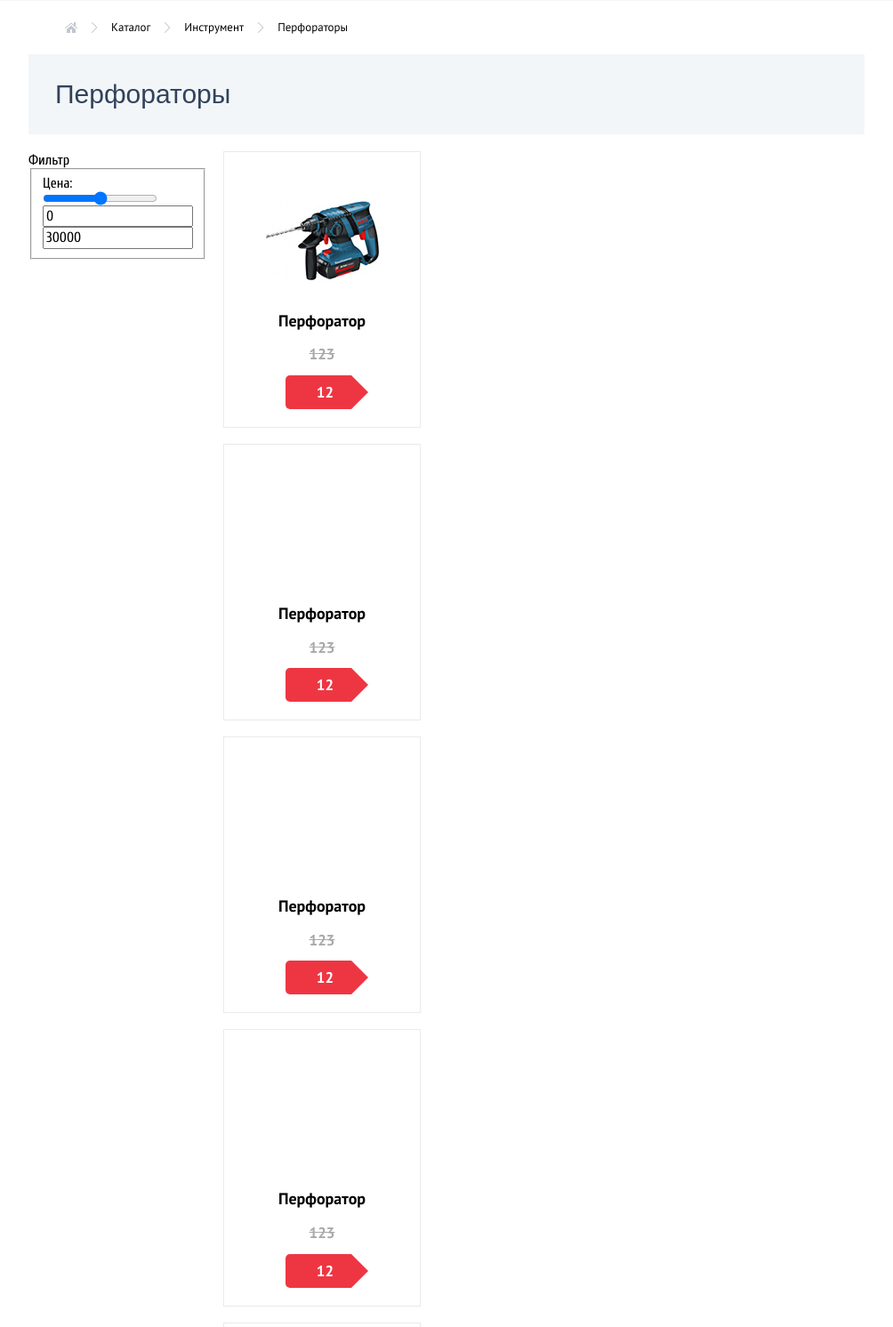
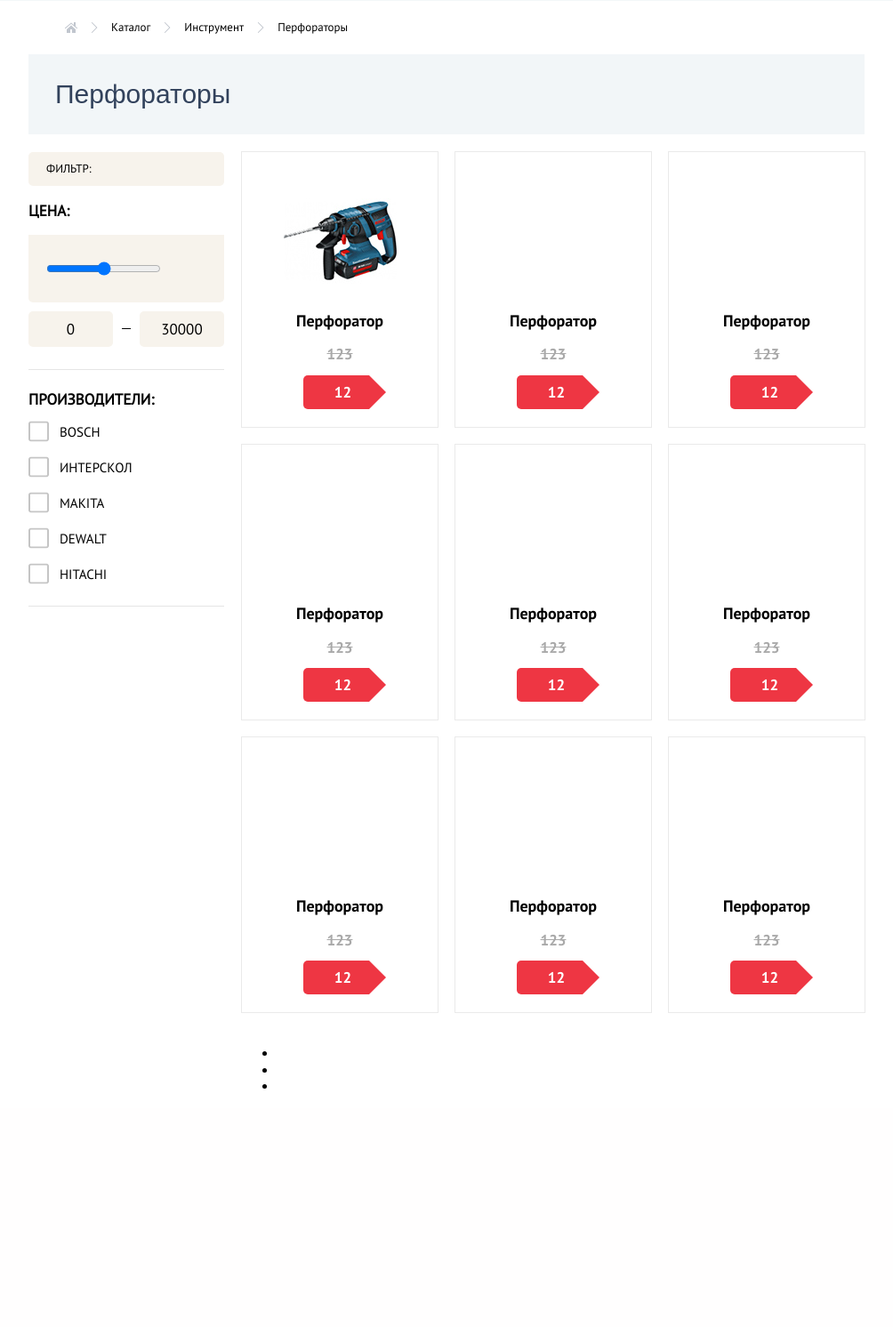
Before and after one commit to nyasquirrel/technomart, a PHP site: page /catalog.html in a window 1280 px wide. Shown: the part 377-1869 px from the top of the page at 89% size, without its empty margins (138-1142 px from the left). After the commit the page ends 1601 px from the top, so only its background shows below. Run offline with PHP 8.4, Linux system fonts and the light colour scheme; some web fonts are replaced.

Commit message:
сделал половину фильтра

```diff
--- a/catalog.html
+++ b/catalog.html
@@ -149,18 +149,75 @@
 			<div class="container">
 				<section class="headline-inner"><h1 class="headline-catalog">Перфораторы</h1></section>
 				<div class="wrap-content">
-					<section class="filter">
-						<div class="filter__title">Фильтр</div>
-						<fieldset class="filter__price">
-							<leged>Цена:
-								<div class="price__content"><input type="range" class="price__range"></div>
+					<aside class="filter">
+						<form method="get">
+							<div class="filter__title bg-auxiliary">Фильтр:</div>
+							<fieldset class="filter__price">
+								<legend>Цена:</legend>
+								<div class="price__content bg-auxiliary"><input type="range" class="price__range"></div>
 								<div class="price__value">
-									<div class="price__content price__value-min"><input type="number" value="0"></div>
-									<div class="price__content price__value-max"><input type="number" value="30000"></div>
+									<div class="price__value-min bg-auxiliary"><input type="text" value="0"></div>
+									<span class="price__value-separate"></span>
+									<div class="price__value-max bg-auxiliary"><input type="text" value="30000"></div>
 								</div>
-							</leged>
-						</fieldset>
-					</section>
+							</fieldset>
+							<fieldset class="filter__manufacturers">
+								<legend>Производители:</legend>
+									<ul>
+										<li class="manufacturers__item">
+											<input type="checkbox" class="filter__input--checkbox" id="filter-manufacturers-bosch" name="Bosch">
+											<label for="filter-manufacturers-bosch" class="filter__checkbox">
+												<span class="checkbox-indicator">
+													<svg xmlns="http://www.w3.org/2000/svg" width="23" height="23" viewBox="0 0 23 23" class="checkbox-off"><path d="M20 2c.542 0 1 .458 1 1v17c0 .542-.458 1-1 1H3c-.542 0-1-.458-1-1V3c0-.542.458-1 1-1h17m0-2H3C1.35 0 0 1.35 0 3v17c0 1.65 1.35 3 3 3h17c1.65 0 3-1.35 3-3V3c0-1.65-1.35-3-3-3z"/></svg>
+													<svg xmlns="http://www.w3.org/2000/svg" width="27" height="23" viewBox="0 0 27 23" class="checkbox-on"><path d="M7.285 7.486l-2.829 2.829 7.783 7.783L26.171 4.166l-2.828-2.829-11.104 11.102z"/><path d="M21 20c0 .542-.458 1-1 1H3c-.542 0-1-.458-1-1V3c0-.542.458-1 1-1h16.908L21.493.415A2.96 2.96 0 0 0 20 0H3C1.35 0 0 1.35 0 3v17c0 1.65 1.35 3 3 3h17c1.65 0 3-1.35 3-3v-9.829l-2 2V20z"/></svg>
+												</span>
+												Bosch
+											</label>
+										</li>
+										<li class="manufacturers__item">
+											<input type="checkbox" class="filter__input--checkbox" id="filter-manufacturers-interskol" name="Интерскол">
+											<label for="filter-manufacturers-interskol" class="filter__checkbox">
+												<span class="checkbox-indicator">
+													<svg xmlns="http://www.w3.org/2000/svg" width="23" height="23" viewBox="0 0 23 23" class="checkbox-off"><path d="M20 2c.542 0 1 .458 1 1v17c0 .542-.458 1-1 1H3c-.542 0-1-.458-1-1V3c0-.542.458-1 1-1h17m0-2H3C1.35 0 0 1.35 0 3v17c0 1.65 1.35 3 3 3h17c1.65 0 3-1.35 3-3V3c0-1.65-1.35-3-3-3z"/></svg>
+													<svg xmlns="http://www.w3.org/2000/svg" width="27" height="23" viewBox="0 0 27 23" class="checkbox-on"><path d="M7.285 7.486l-2.829 2.829 7.783 7.783L26.171 4.166l-2.828-2.829-11.104 11.102z"/><path d="M21 20c0 .542-.458 1-1 1H3c-.542 0-1-.458-1-1V3c0-.542.458-1 1-1h16.908L21.493.415A2.96 2.96 0 0 0 20 0H3C1.35 0 0 1.35 0 3v17c0 1.65 1.35 3 3 3h17c1.65 0 3-1.35 3-3v-9.829l-2 2V20z"/></svg>
+												</span>
+												Интерскол
+											</label>
+										</li>
+										<li class="manufacturers__item">
+											<input type="checkbox" class="filter__input--checkbox" id="filter-manufacturers-makita" name="Makita">
+											<label for="filter-manufacturers-makita" class="filter__checkbox">
+												<span class="checkbox-indicator">
+													<svg xmlns="http://www.w3.org/2000/svg" width="23" height="23" viewBox="0 0 23 23" class="checkbox-off"><path d="M20 2c.542 0 1 .458 1 1v17c0 .542-.458 1-1 1H3c-.542 0-1-.458-1-1V3c0-.542.458-1 1-1h17m0-2H3C1.35 0 0 1.35 0 3v17c0 1.65 1.35 3 3 3h17c1.65 0 3-1.35 3-3V3c0-1.65-1.35-3-3-3z"/></svg>
+													<svg xmlns="http://www.w3.org/2000/svg" width="27" height="23" viewBox="0 0 27 23" class="checkbox-on"><path d="M7.285 7.486l-2.829 2.829 7.783 7.783L26.171 4.166l-2.828-2.829-11.104 11.102z"/><path d="M21 20c0 .542-.458 1-1 1H3c-.542 0-1-.458-1-1V3c0-.542.458-1 1-1h16.908L21.493.415A2.96 2.96 0 0 0 20 0H3C1.35 0 0 1.35 0 3v17c0 1.65 1.35 3 3 3h17c1.65 0 3-1.35 3-3v-9.829l-2 2V20z"/></svg>
+												</span>
+												Makita
+											</label>
+										</li>
+										<li class="manufacturers__item">
+											<input type="checkbox" class="filter__input--checkbox" id="filter-manufacturers-dewalt" name="Dewalt">
+											<label for="filter-manufacturers-dewalt" class="filter__checkbox">
+												<span class="checkbox-indicator">
+													<svg xmlns="http://www.w3.org/2000/svg" width="23" height="23" viewBox="0 0 23 23" class="checkbox-off"><path d="M20 2c.542 0 1 .458 1 1v17c0 .542-.458 1-1 1H3c-.542 0-1-.458-1-1V3c0-.542.458-1 1-1h17m0-2H3C1.35 0 0 1.35 0 3v17c0 1.65 1.35 3 3 3h17c1.65 0 3-1.35 3-3V3c0-1.65-1.35-3-3-3z"/></svg>
+													<svg xmlns="http://www.w3.org/2000/svg" width="27" height="23" viewBox="0 0 27 23" class="checkbox-on"><path d="M7.285 7.486l-2.829 2.829 7.783 7.783L26.171 4.166l-2.828-2.829-11.104 11.102z"/><path d="M21 20c0 .542-.458 1-1 1H3c-.542 0-1-.458-1-1V3c0-.542.458-1 1-1h16.908L21.493.415A2.96 2.96 0 0 0 20 0H3C1.35 0 0 1.35 0 3v17c0 1.65 1.35 3 3 3h17c1.65 0 3-1.35 3-3v-9.829l-2 2V20z"/></svg>
+												</span>
+												Dewalt
+											</label>
+										</li>
+										<li class="manufacturers__item">
+											<input type="checkbox" class="filter__input--checkbox" id="filter-manufacturers-hitachi" name="Hitachi">
+											<label for="filter-manufacturers-hitachi" class="filter__checkbox">
+												<span class="checkbox-indicator">
+													<svg xmlns="http://www.w3.org/2000/svg" width="23" height="23" viewBox="0 0 23 23" class="checkbox-off"><path d="M20 2c.542 0 1 .458 1 1v17c0 .542-.458 1-1 1H3c-.542 0-1-.458-1-1V3c0-.542.458-1 1-1h17m0-2H3C1.35 0 0 1.35 0 3v17c0 1.65 1.35 3 3 3h17c1.65 0 3-1.35 3-3V3c0-1.65-1.35-3-3-3z"/></svg>
+													<svg xmlns="http://www.w3.org/2000/svg" width="27" height="23" viewBox="0 0 27 23" class="checkbox-on"><path d="M7.285 7.486l-2.829 2.829 7.783 7.783L26.171 4.166l-2.828-2.829-11.104 11.102z"/><path d="M21 20c0 .542-.458 1-1 1H3c-.542 0-1-.458-1-1V3c0-.542.458-1 1-1h16.908L21.493.415A2.96 2.96 0 0 0 20 0H3C1.35 0 0 1.35 0 3v17c0 1.65 1.35 3 3 3h17c1.65 0 3-1.35 3-3v-9.829l-2 2V20z"/></svg>
+												</span>
+											Hitachi
+											</label>
+										</li>
+									</ul>
+							</fieldset>
+						</form>
+					</aside>
 					<section class="listing-wrap">
 						<div class="listing__sort"></div>
 						<section class="listing">
--- a/css/style.css
+++ b/css/style.css
@@ -514,7 +514,7 @@ nav {
 	margin-right: 20px;
 	margin-bottom: 20px;
 }
-.item:nth-child(4n) {
+.popular-items .item:nth-child(4n) {
 	margin-right: 0;
 }
 .item__top {
@@ -1020,8 +1020,131 @@ footer {
 }
 .wrap-content {
 	display: flex;
+	font-family: 'PT Sans', sans-serif;
 }
 .filter {
-	width: 200px;
+	width: 220px;
 	margin-right: 20px;
+	text-transform: uppercase;
+	flex: 1 0 auto;
+	overflow: hidden;
 }
+.listing {
+	display: flex;
+	flex-wrap: wrap;
+}
+.listing .item:nth-child(3n) {
+	margin-right: 0;
+}
+.bg-auxiliary {
+	background-color: #f7f3ec;
+	border-radius: 5px;
+}
+.filter__title {
+	padding: 10px 20px;
+	font-size: 13px;
+	line-height: 18px;
+}
+.filter fieldset {
+	border: 0;
+	padding: 0;
+	margin: 0;
+	padding-bottom: 25px;
+	border-bottom: 1px solid #e5e5e5;
+	margin-bottom: 5px;
+}
+.filter legend {
+	padding: 13px 0 12px;
+	font-weight: bold;
+	font-size: 17px;
+	line-height: 30px;
+}
+.filter label {
+	font-size: 15px;
+	line-height: 20px;
+	padding-left: 35px;
+	position: relative;
+}
+.filter ul {
+	margin: 0;
+	padding: 0;
+}
+.price__content {
+	padding: 30px 20px;
+	border-top-right-radius: 0;
+	border-top-left-radius: 0;
+	margin-bottom: 10px;
+}
+.price__value {
+	display: flex;
+}
+.price__value div {
+	padding: 10px;
+	width: 95px;
+	box-sizing: border-box;
+}
+.price__value input {
+	max-width: 75px;
+	text-align: center;
+	border: 0;
+	background-color: inherit;
+	font-family: 'PT Sans', sans-serif;
+	font-size: 17px;
+	line-height: 18px;
+}
+.price__value input:focus {
+	outline: none;
+}
+.price__value-separate {
+	display: block;
+	width: 10px;
+	height: 1px;
+	background-color: #000;
+	align-self: center;
+	margin: 0 10px;
+}
+.manufacturers__item {
+	margin-bottom: 20px;
+	list-style: none;
+}
+.manufacturers__item:last-child {
+	margin-bottom: 0;
+}
+.filter__input--checkbox {
+	display: none;
+}
+.filter__checkbox {
+	text-overflow: ellipsis;
+	cursor: pointer;
+}
+.checkbox-indicator {
+	position: absolute;
+	content: "";
+	max-width: 27px;
+	height: 23px;
+	left: 0;
+	top: 50%;
+	transform: translateY(-50%);
+}
+.checkbox-off {
+	fill: #c5c5c5;
+}
+.checkbox-on {
+	display: none;
+	fill: #c5c5c5;
+}
+.filter__checkbox:hover .checkbox-off {
+	fill: #b5b5b5;
+}
+.filter__input--checkbox:checked + .filter__checkbox .checkbox-off {
+	display: none;
+}
+.filter__input--checkbox:checked + .filter__checkbox .checkbox-on {
+	display: block;
+}
+.filter__checkbox:hover .checkbox-on {
+	fill: #b5b5b5;
+}
+.filter__input--checkbox:disabled + .filter__checkbox {
+	opacity: 0.4;
+}
```
